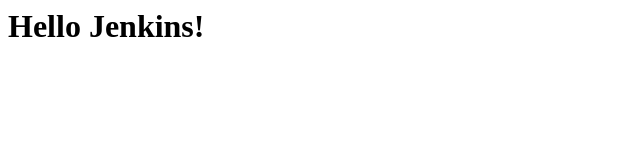
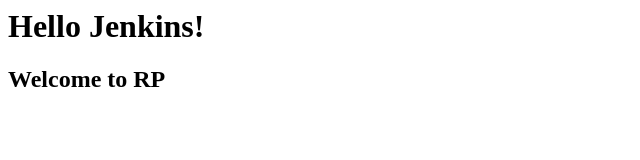
Before and after one commit to sun-kic/jenkins-test2025, a plain HTML site: page index.html in a window 1280 px wide. Shown: the whole page, without its empty margins (0-640 px from the left). Drawn offline with Linux system fonts and the light colour scheme.

Commit message:
Update index.html

```diff
--- a/index.html
+++ b/index.html
@@ -1 +1,2 @@
 <h1>Hello Jenkins!</h1>
+<h2>Welcome to RP</h2>
```
